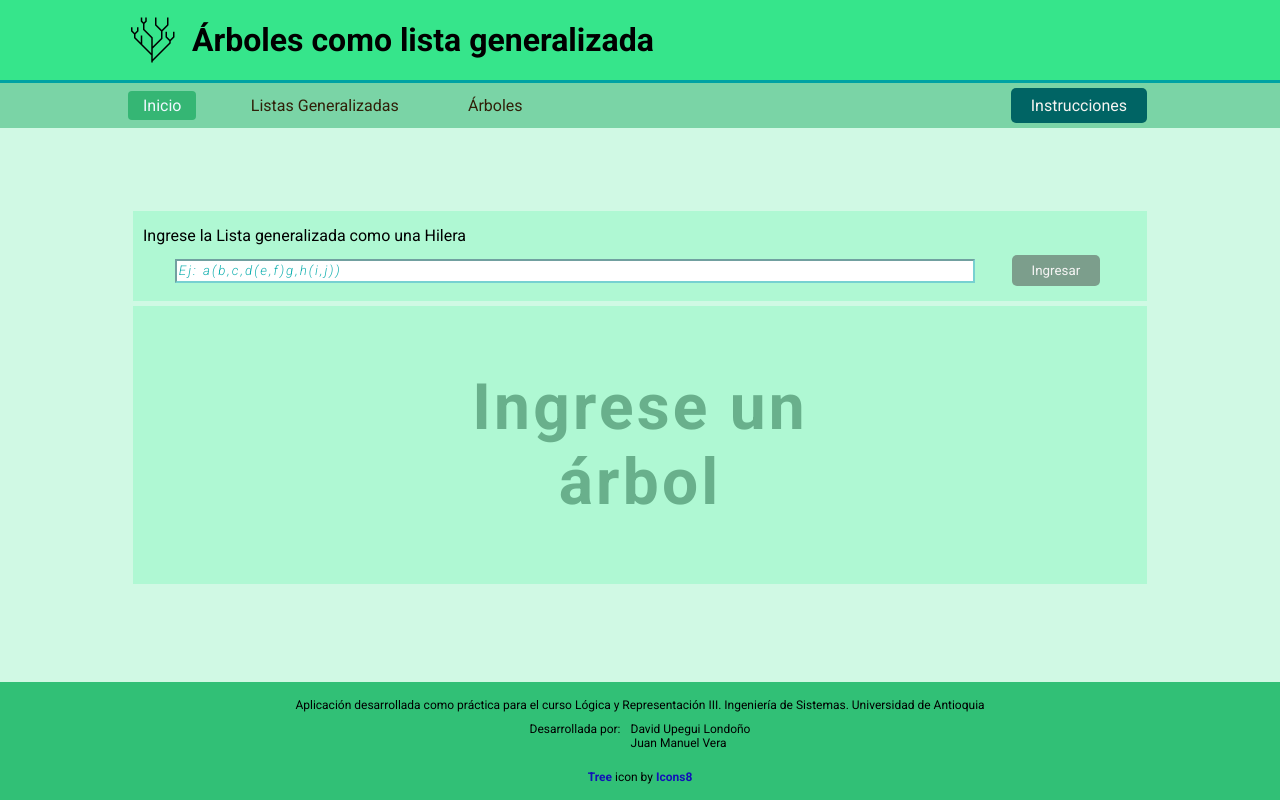
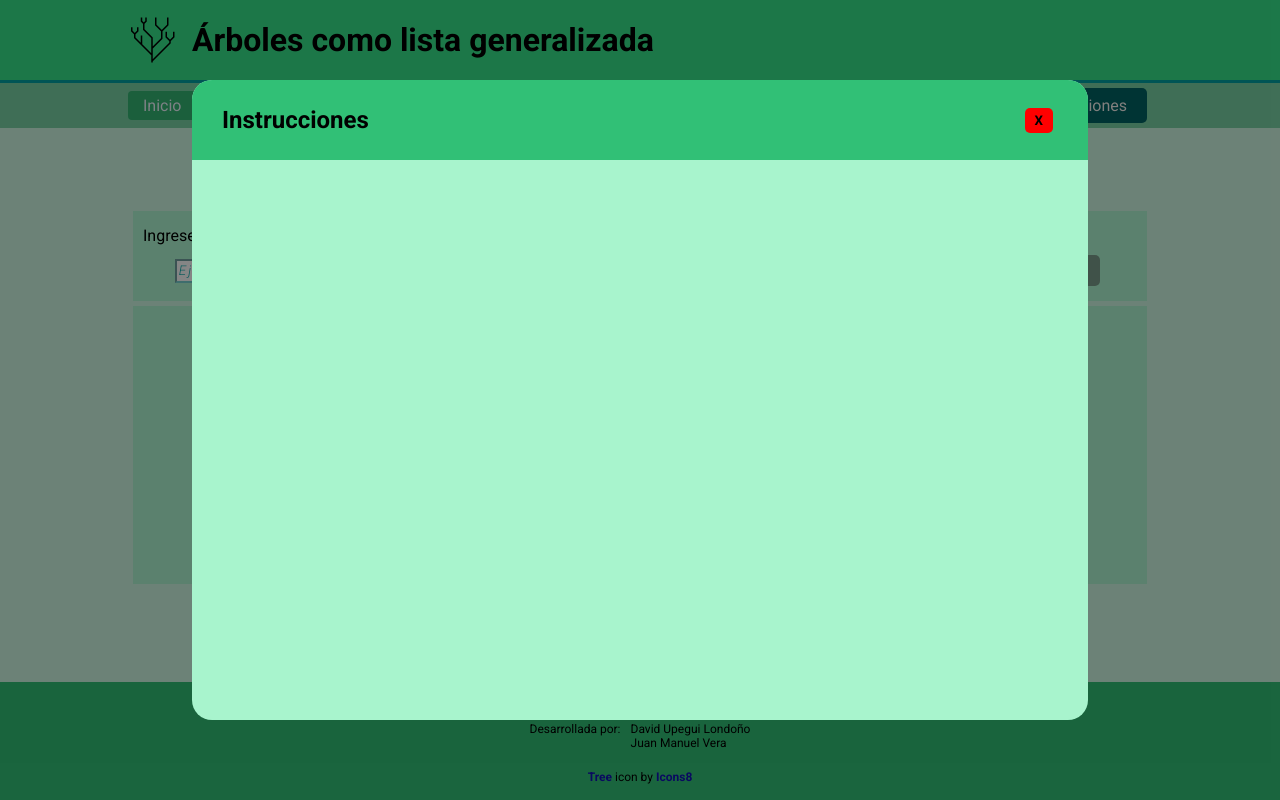
Before and after one commit to DavidUpegui/LRIII_PracticeII---TreesAsGeneralizedList, a plain HTML site: page index.html in a window 1280 px wide. Both pictures are taken after a click on the link "Instrucciones". Drawn offline with Linux system fonts and the light colour scheme.

Commit message:
Modal instruction window - HTML structure - CSS pplied - JS applied - content missing

```diff
--- a/css/styles.css
+++ b/css/styles.css
@@ -5,12 +5,34 @@
     list-style-type: none;
     font-family: 'Roboto', sans-serif;
 }
+
+/* ScrollBar */
+*{
+    scrollbar-width: none;
+    scrollbar-color: rgba(168, 244, 205);
+}
+*::-webkit-scrollbar {
+    width: 7px;
+}
+*::-webkit-scrollbar-track {
+    background: rgb(128, 192, 159);
+}
+*::-webkit-scrollbar-thumb {
+    background-color: rgb(19, 96, 56);
+    border-radius: 8px;
+    border: 0px solid #ffffff;
+}
+
 body{
     background-color: rgba(168, 244, 205, 0.529);
     display: flex;
     flex-direction: column;
     height: 100vh;
+    overflow-x: hidden;
+}
 
+.o-hidden{
+    overflow-y: hidden;
 }
 a{
     text-decoration: none;
@@ -20,6 +42,7 @@ a{
     pointer-events: none;
 }
 .btn{
+    cursor: pointer;
     padding: 5px 10px;
     background-color: darkgray;
     border-radius: 5px;
@@ -311,6 +334,57 @@ a{
 .footer__link:visited{
     color: rgb(18, 18, 183);
 }
+.modal{
+    z-index: 10;
+    background-color: rgba(0, 0, 0, 0.477);
+    position: fixed;
+    width: 100vw;
+    height: 100vh;
+    transition: transform 0.5s;
+}
+
+.modal__container{
+    background-color: rgba(168, 244, 205);
+    border-radius: 20px;
+    position: relative;
+    z-index: 10;
+    height: 80%;
+    width: 70%;
+    top: 50%;
+    left: 50%;
+    transform: translate(-50%,-50%);
+    overflow: hidden;
+}
+
+.modal__header{
+    position: sticky;
+    height: 5rem;
+    text-align: center;
+    top: 0;
+    z-index: 20;
+    width: 100%;
+    display:flex;
+    align-items: center;
+    background-color: rgb(49, 192, 118);
+    padding-inline: 30px;
+    padding-block: 10px;
+    justify-content:space-between;
+}
+.btn-close{
+    font-weight: 600;
+    background-color: red;
+}
+.modal__content{
+    height: 85%;
+    padding: 20px 5%;
+    overflow-y: auto;
+}
+
+.modal-hidden{
+    transform: translateY(-100%);
+}
+
+
 
 
 
--- a/index.html
+++ b/index.html
@@ -1,13 +1,4 @@
 <!DOCTYPE html>
-<html lang="en">
-<head>
-    <meta charset="UTF-8">
-    <meta http-equiv="X-UA-Compatible" content="IE=edge">
-    <meta name="viewport" content="width=device-width, initial-scale=1.0">
-    <title>Document</title>
-</head>
-<body>
-    <!DOCTYPE html>
 <html lang="en">
 <head>
     <meta charset="UTF-8">
@@ -25,7 +16,7 @@
             <picture class="header__icon">
                 <img src="./images/icons8-tree-96.png" alt="" class="header__img">
             </picture>
-            <h1 class="header__title"> Árboles como lista generalizada</h1>
+            <h1 class="header__title">Árboles como lista generalizada</h1>
             <button class="btn btn--toggle" id="toggle-menu"><i class="fa-solid fa-bars"></i></button>
         </div>
         <nav class="nav" id="nav">
@@ -36,15 +27,27 @@
                     <li><a href="#" class="nav-menu__link">Árboles</a></li>
                 </ul>
             </div>
-            <a href="#" class="btn btn--instructions">Instrucciones</a>
+            <a href="#" class="btn btn--instructions" id="btnInstructions">Instrucciones</a>
         </nav>
     </header>
+
+    <section class="modal modal-hidden" id="modal">
+        <div class="modal__container">
+            <div class="modal__header">
+                <h2 class="modal__title">Instrucciones</h2>
+                <button class="btn btn-close" id="btnModalClose">X</button>
+            </div>
+            <div class="modal__content">
+
+            </div>
+        </div>
+    </section>
 
     <main class="container">
         <section id="enterSection" class="section section--enter">
             <label for="txtTree" class="section-enter__text">Ingrese la Lista generalizada como una Hilera</label>
             <div class="section-enter__form">
-                <input type="text" id="inputTree" class="input input--section-enter" value="" placeholder="Ej: a(b,c,d(e,f)g,h(i,j))">
+                <input type="text" id="inputTree" class="input input--section-enter" value="" placeholder="Ej: (a(b,c,d(e,f)g,h(i,j)))">
                 <button class="btn btn--section-enter btn--disabled" id="btnEnterTree">Ingresar</button>
             </div>
         </section>
@@ -60,8 +63,8 @@
                     <article class="tree-information">
                         <ul class="attribute-list">
                             <li class="attribute"><span class="attribute__name">Altura del árbol: </span><span class="attribute-value" id="treeHigh"></span></li>
-                            <li class="attribute"><span class="attribute__name">Grado del árbol: </span><span class="attribute-value" id="treeGrade"></span></span></li>
-                            <li class="attribute"><span class="attribute__name">Número de hojas: </span><span class="attribute-value" id="treeLeaves"></span></span></li>
+                            <li class="attribute"><span class="attribute__name">Grado del árbol: </span><span class="attribute-value" id="treeGrade"></span></li>
+                            <li class="attribute"><span class="attribute__name">Número de hojas: </span><span class="attribute-value" id="treeLeaves"></span></li>
                         </ul>
                     </article>
                     <article class="element-information">
@@ -73,8 +76,8 @@
                         <div class="element-information__attributes">
                             <ul class="attribute-list hidden" id="txtElementAttributes">
                                 <p class="element-information__element-founded">Se encontró el elemento <span class="element-information__element" id="txtElementFounded">a</span></p>
-                                <li class="attribute"><span class="attribute__name">Grado del elemento: </span><span class="attribute-value" id="elementGrade"></span></span></li>
-                                <li class="attribute"><span class="attribute__name">Nivel del elemento: </span><span class="attribute-value" id="elementLevel"></span></span></li>
+                                <li class="attribute"><span class="attribute__name">Grado del elemento: </span><span class="attribute-value" id="elementGrade"></span></li>
+                                <li class="attribute"><span class="attribute__name">Nivel del elemento: </span><span class="attribute-value" id="elementLevel"></span></li>
                                 <li class="attribute"><span class="attribute__name">Ancestros: </span><span class="attribute-value" id="elementAncestor"></span></span></li>
                             </ul>
                             <p class="exception hidden" id="txtElementNotFoundException">El elemento no ha sido encontrado.</p>
@@ -86,6 +89,7 @@
             <p class="exception exception--enter-tree" id="enterTreeException">Ingrese un árbol</p>
         </section>
     </main>
+
     <footer class="footer">
         <p class="footer__text"> Aplicación desarrollada como práctica para el curso Lógica y Representación III. Ingeniería de Sistemas. Universidad de Antioquia</p>
         <div class="footer__creators">
@@ -99,6 +103,7 @@
         <a class="footer__link" target="_blank" href="https://icons8.com/icon/oFRBvjBTmigj/tree">Tree</a> icon by <a class="footer__link" target="_blank" href="https://icons8.com">Icons8</a>
         </div>
     </footer>
+
     <script src="./js/ArbolLG.js"></script>
     <script src="./js/nodoSimple.js"></script>
     <script src="./js/UiController.js"></script>
@@ -108,5 +113,3 @@
     <script src="https://kit.fontawesome.com/7532c04ea7.js" crossorigin="anonymous"></script>
 </body>
 </html>
-</body>
-</html>
--- a/js/index.js
+++ b/js/index.js
@@ -18,6 +18,9 @@ const treeLeaves = document.getElementById('treeLeaves');
 const txtElementLevel = document.getElementById('elementLevel');
 const txtElementGrade = document.getElementById('elementGrade');
 const txtElementAncestor = document.getElementById('elementAncestor');
+const btnInstructions = document.getElementById('btnInstructions');
+const modal = document.getElementById('modal');
+const btnModalClose = document.getElementById('btnModalClose');
 //Toggle navbar menu
 btnToggleMenu.addEventListener('click', ()=>{
     Visual.toggleNav(nav);
@@ -79,3 +82,16 @@ btnSearchElement.addEventListener('click' , ()=>{
         Visual.hideHTML(txtElementAttributes);
     }
 });
+
+btnInstructions.addEventListener('click', ()=>{
+    modal.classList.remove('modal-hidden');
+    document.querySelector('body').style.overflowY = 'hidden';
+    if(window.innerWidth <=768){
+        Visual.toggleNav(nav);
+    }
+});
+
+btnModalClose.addEventListener('click', ()=>{
+    modal.classList.add('modal-hidden');
+    document.querySelector('body').style.overflowY = 'auto';
+});
```
Also changed, not shown: js/ArbolLG.js (line endings or trailing spaces).
